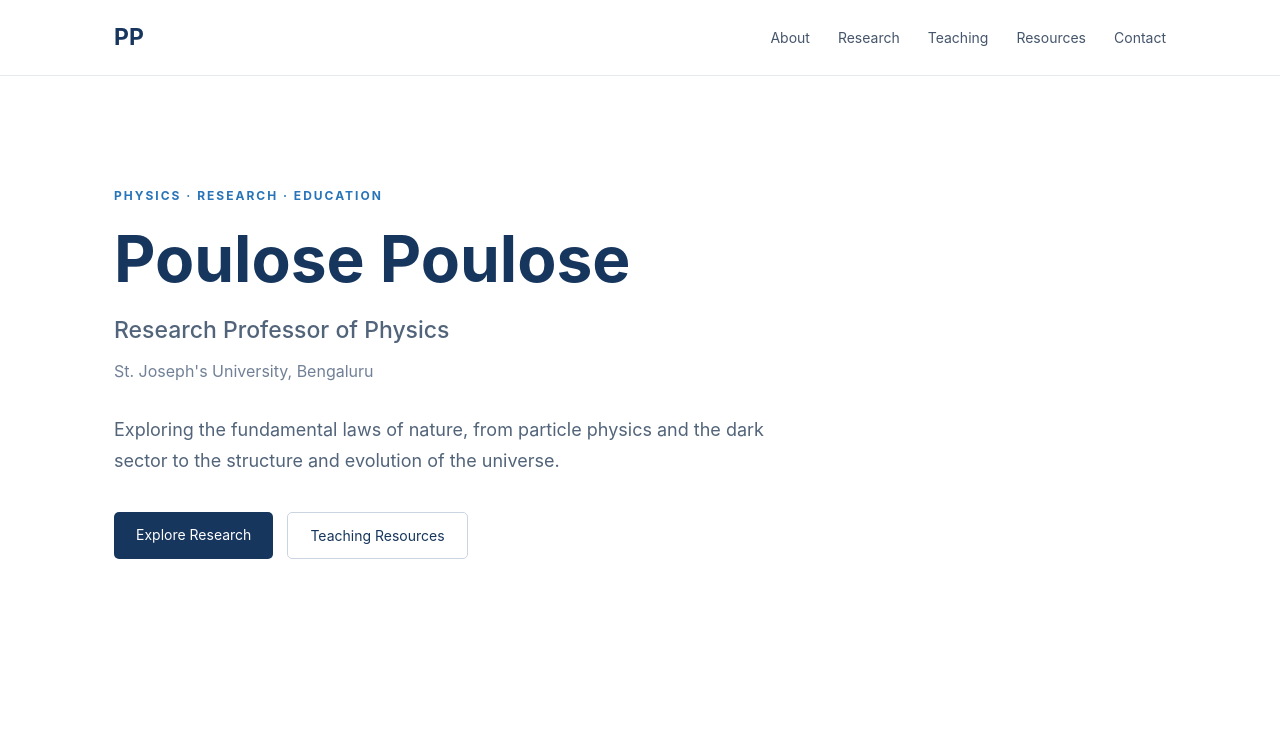
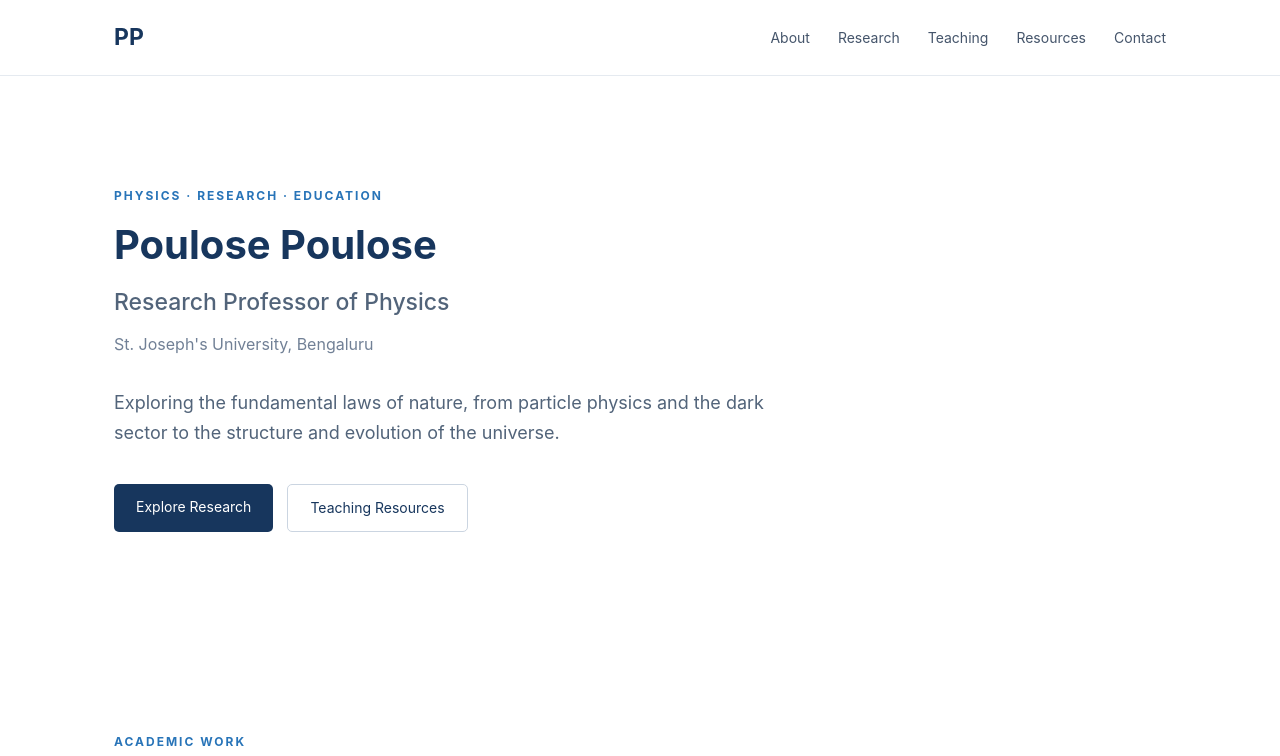
Before and after one commit to ppoulose/ppoulose.github.io, a plain HTML site: page index.html in a window 1280 px wide. Shown: the top 756 px of the page. Drawn offline with Linux system fonts and the light colour scheme.

Commit message:
Update style.css

```diff
--- a/style.css
+++ b/style.css
@@ -74,7 +74,7 @@ header {
 }
 
 .hero h1 {
-    font-size: clamp(42px, 6vw, 64px);
+    font-size: clamp(20px, 6vw, 40px);
     color: #17365d;
     line-height: 1.15;
     margin-bottom: 15px;
```
